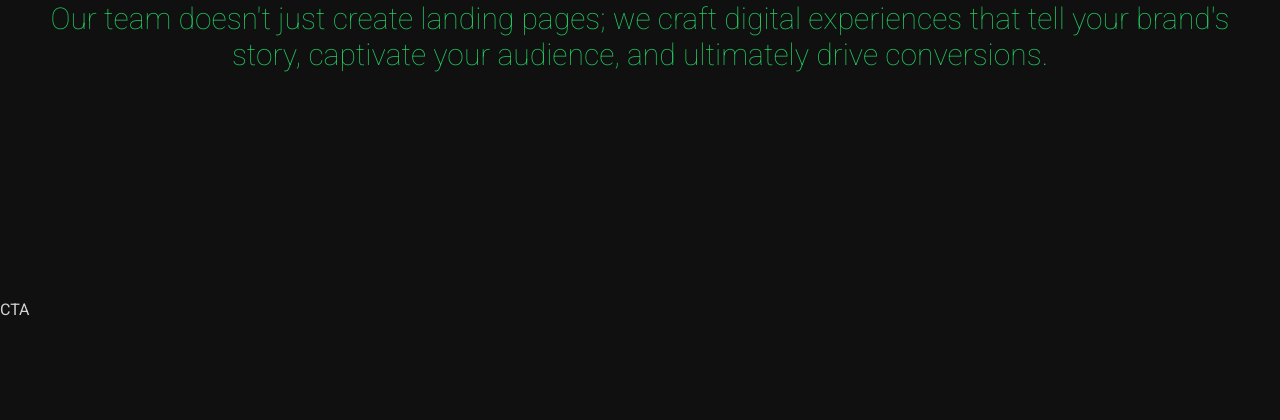
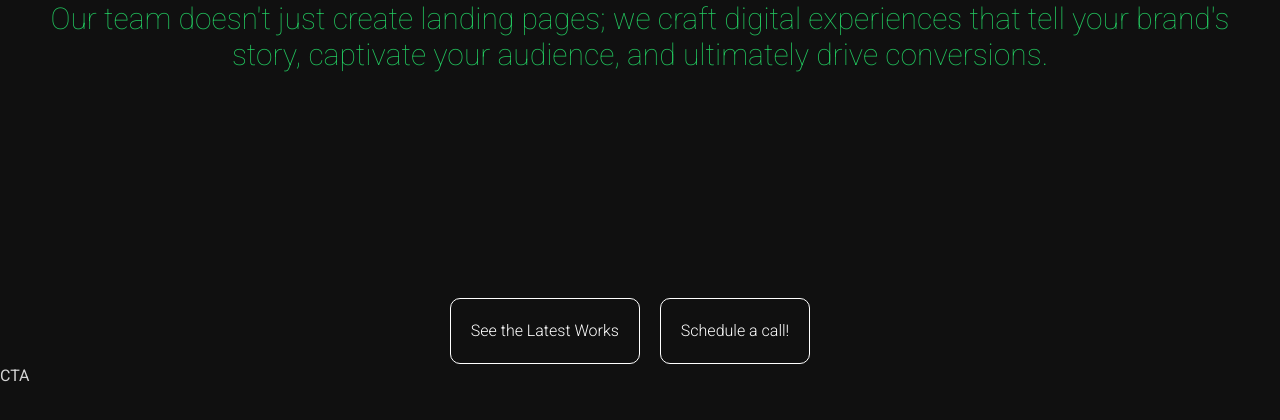
Before and after one commit to dnd1/dnd1.github.io, a Next.js app: page / in a window 1280 px wide. Shown: the part 4039-4459 px from the top of the page. Built offline with nearby package versions, Linux system fonts and the light colour scheme; what @codaworks/react-glow would draw is missing.

Commit message:
feat: added CTA

```diff
--- a/src/app/page.tsx
+++ b/src/app/page.tsx
@@ -6,6 +6,7 @@ import Bullets from "@/components/Bullets";
 import Problem from "@/components/Problem";
 import Agitation from "@/components/Agitation";
 import Solution from "@/components/Solution";
+import CTA from "@/components/CTA";
 
 export default function Home() {
   return (
@@ -23,6 +24,9 @@ export default function Home() {
         <Problem />
         <Agitation />
         <Solution />
+        <div className="flex justify-center">
+          <CTA />
+        </div>
         <section>CTA</section>
         <section>Testimonials</section>
         <section>Escarcity</section>
--- /dev/null
+++ b/src/components/CTA/index.tsx
@@ -0,0 +1,35 @@
+"use client";
+import { TargetAndTransition, Variants, motion } from "framer-motion";
+import "./styles.scss";
+
+const textVariants: Variants = {
+  initial: {
+    x: -500,
+    opacity: 0,
+  },
+  animate: {
+    x: 0,
+    opacity: 1,
+    transition: {
+      duration: 1,
+      staggerChildren: 0.1,
+    },
+  },
+};
+
+const CTA: React.FC = () => {
+  return (
+    <motion.div
+      initial={{ opacity: 0 }}
+      whileInView={textVariants.animate as TargetAndTransition}
+    >
+      <motion.div variants={textVariants} className="buttons">
+        <motion.button variants={textVariants}>
+          See the Latest Works
+        </motion.button>
+        <motion.button variants={textVariants}>Schedule a call!</motion.button>
+      </motion.div>
+    </motion.div>
+  );
+};
+export default CTA;
--- /dev/null
+++ b/src/components/CTA/styles.scss
@@ -0,0 +1,22 @@
+@import "../../app/main.scss";
+
+.buttons {
+  button {
+    padding: 20px;
+    border: 1px solid white;
+    border-radius: 10px;
+    background-color: transparent;
+    color: white;
+    margin-right: 20px;
+    cursor: pointer;
+    font-weight: 300;
+
+    @include mobile {
+      padding: 10px;
+      margin-top: 10px;
+      margin-left: 5px;
+      margin-right: 5px;
+      width: calc(100% - 10px);
+    }
+  }
+}
```
